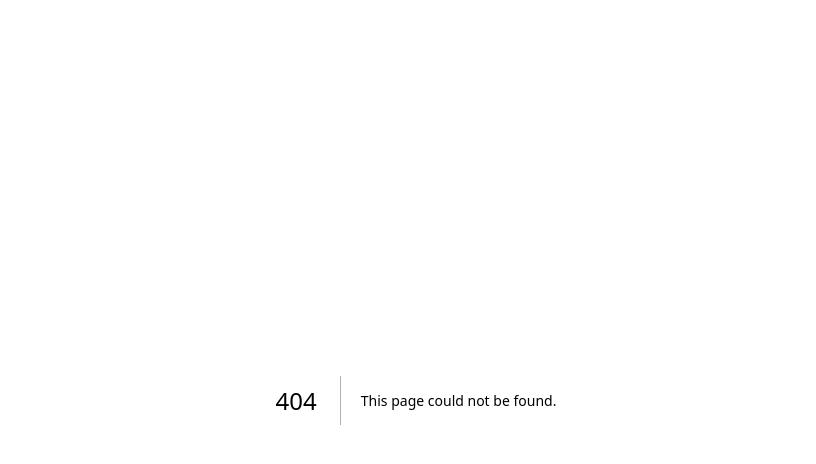
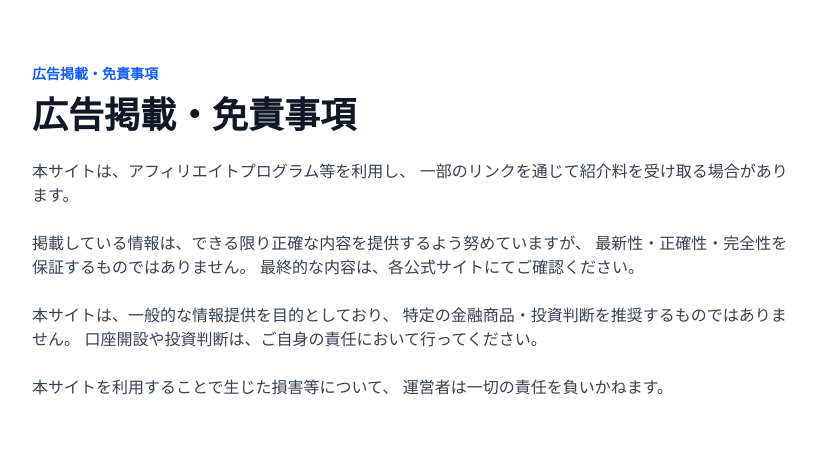
Before and after one commit to oakvector/nisa-shindan, a Next.js app: page /disclosure in a window 1280 px wide. Before the commit this address had no page. Shown: the top 464 px of the page, without its empty margins (224-1040 px from the left). Built offline with nearby package versions, Linux system fonts and the light colour scheme.

Commit message:
add disclosure page

```diff
--- /dev/null
+++ b/app/disclosure/page.tsx
@@ -0,0 +1,39 @@
+export default function DisclosurePage() {
+  return (
+    <main className="min-h-screen bg-white px-6 py-16 text-gray-900">
+      <section className="mx-auto max-w-3xl">
+        <p className="mb-3 text-sm font-semibold text-blue-600">
+          広告掲載・免責事項
+        </p>
+
+        <h1 className="mb-6 text-3xl font-bold md:text-4xl">
+          広告掲載・免責事項
+        </h1>
+
+        <div className="space-y-6 text-gray-700">
+          <p>
+            本サイトは、アフィリエイトプログラム等を利用し、
+            一部のリンクを通じて紹介料を受け取る場合があります。
+          </p>
+
+          <p>
+            掲載している情報は、できる限り正確な内容を提供するよう努めていますが、
+            最新性・正確性・完全性を保証するものではありません。
+            最終的な内容は、各公式サイトにてご確認ください。
+          </p>
+
+          <p>
+            本サイトは、一般的な情報提供を目的としており、
+            特定の金融商品・投資判断を推奨するものではありません。
+            口座開設や投資判断は、ご自身の責任において行ってください。
+          </p>
+
+          <p>
+            本サイトを利用することで生じた損害等について、
+            運営者は一切の責任を負いかねます。
+          </p>
+        </div>
+      </section>
+    </main>
+  );
+}
```
